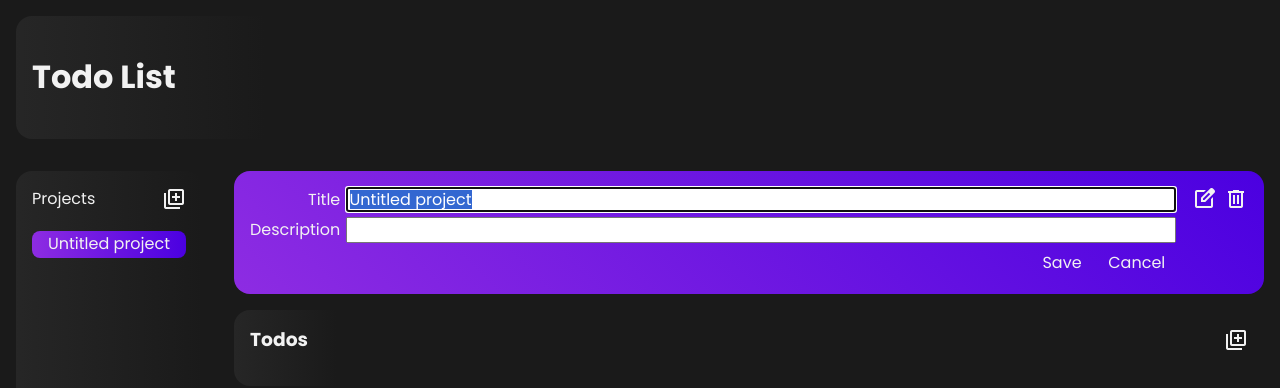
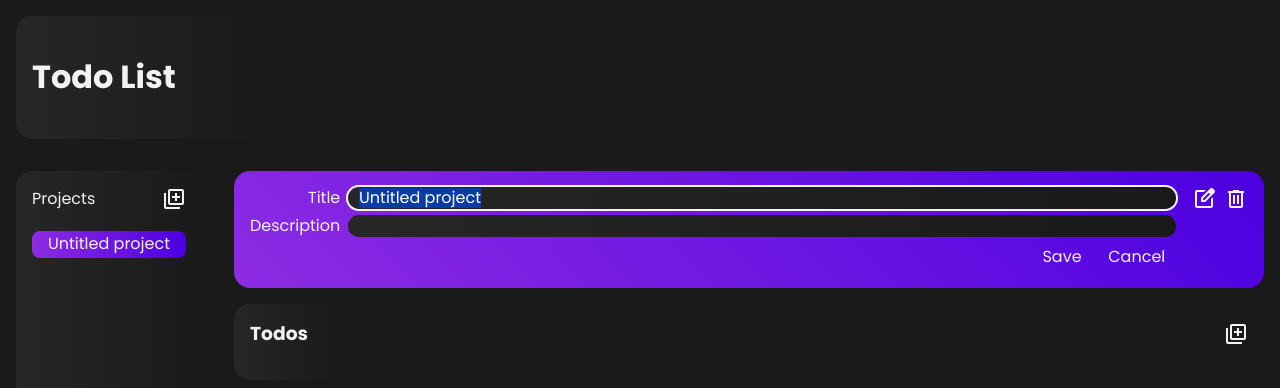
Before and after one commit to midhunpradeep/odin-todo-list, a website built with webpack: page src/index.html in a window 1280 px wide. Both pictures are taken after a click on the button "edit_square". Shown: the top 388 px of the page. Built offline with nearby package versions, Linux system fonts and the light colour scheme.

Commit message:
feat: Style inputs

```diff
--- a/src/style.css
+++ b/src/style.css
@@ -30,6 +30,20 @@ button {
   display: flex;
   align-items: center;
   justify-content: center;
+}
+
+input,
+textarea {
+  background-image: linear-gradient(90deg, var(--secondary), var(--background));
+  color: var(--text);
+  border-radius: 0.67rem;
+  padding: 0.1rem 0.67rem;
+  border: unset;
+}
+
+input:focus,
+textarea:focus {
+  outline: 2px solid var(--text);
 }
 
 body {
@@ -126,7 +140,8 @@ main > aside .project-list button.active-btn {
 .project-container header.editing .header-text-form {
   display: grid;
   grid-template-columns: max-content 1fr;
-  gap: 0.33em;
+  column-gap: 0.5rem;
+  row-gap: 0.33rem;
   align-items: center;
 }
 
```
